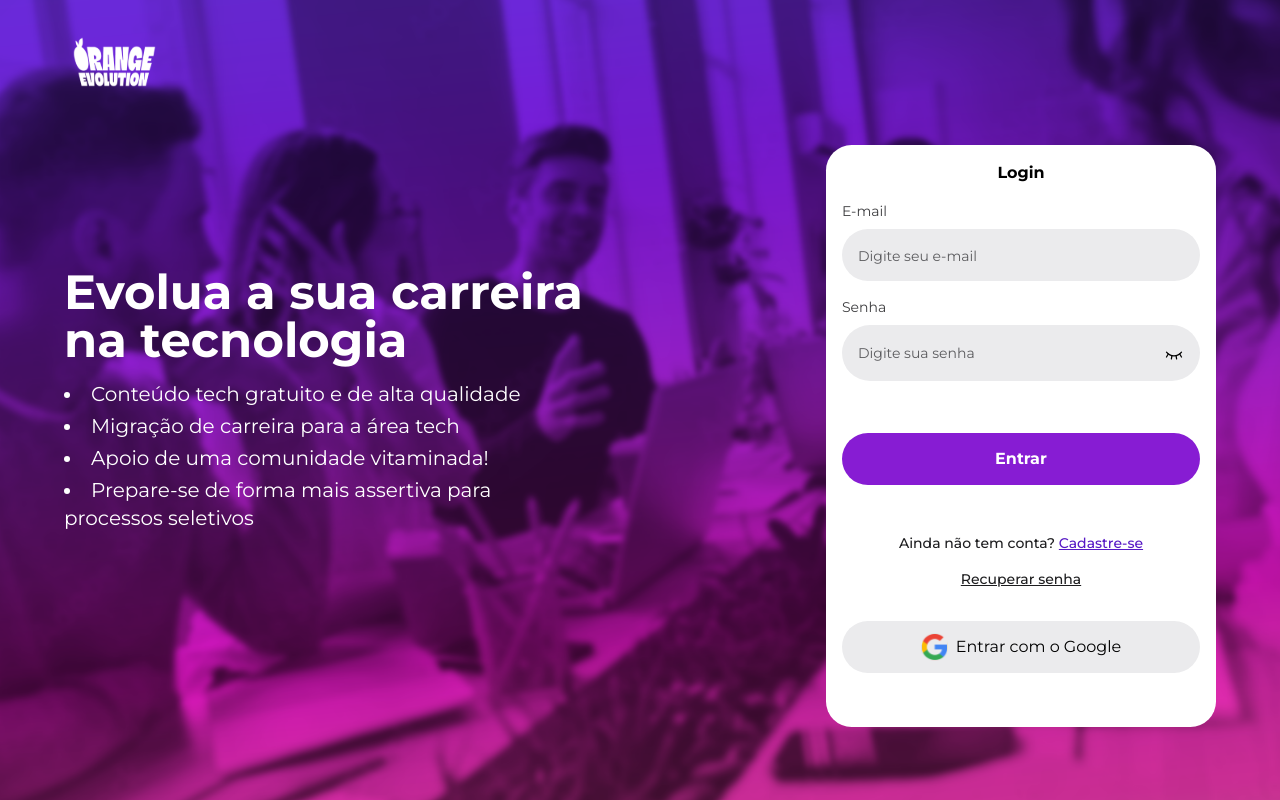
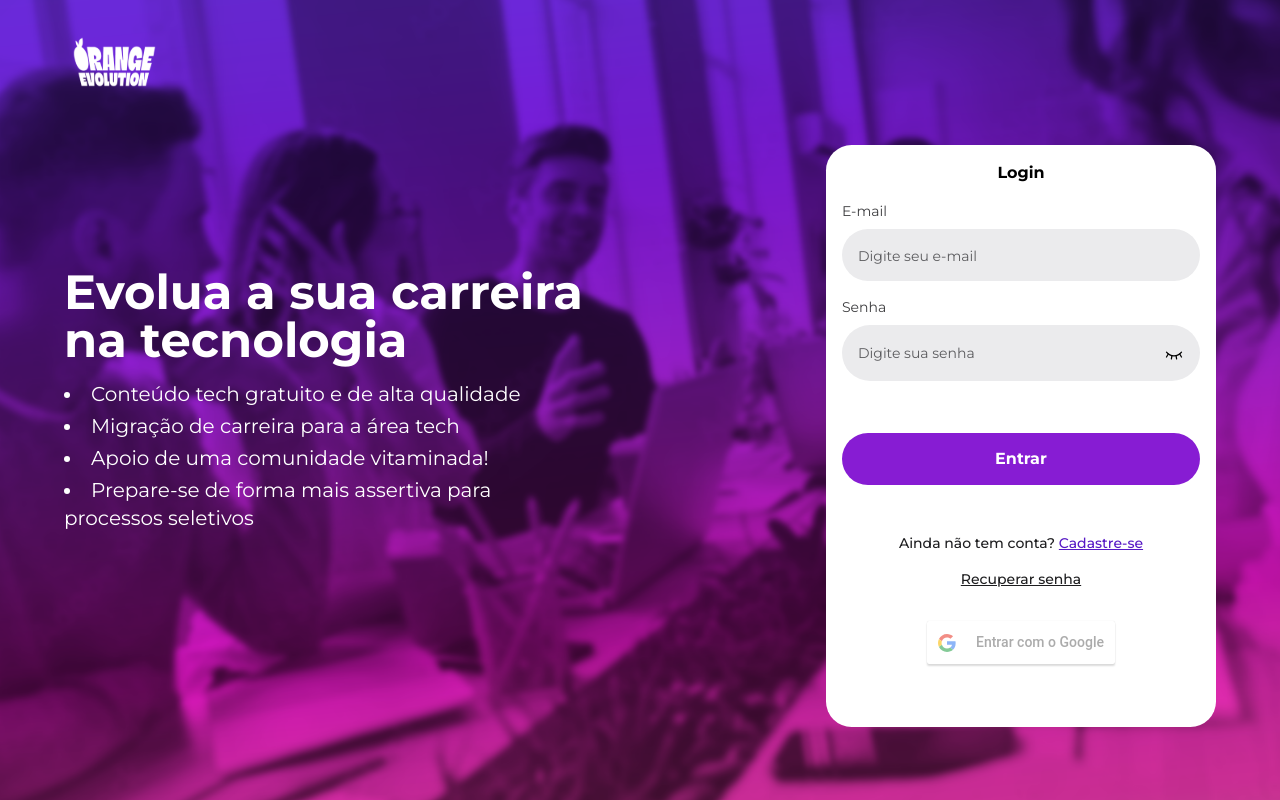
Before and after one commit to afonsonrodrigues/fchackathon-front, a React (Vite) app: page / in a window 1280 px wide. Built offline with nearby package versions, Linux system fonts and the light colour scheme.

Commit message:
atualizações na /admin e loginform com google

```diff
--- a/index.html
+++ b/index.html
@@ -4,6 +4,7 @@
     <meta charset="UTF-8" />
     <link rel="icon" type="image/svg+xml" href="./src/assets/colored-logo.svg" />
     <link rel="stylesheet" href="src/styles/tailwind.css">
+    <script src="https://apis.google.com/js/api.js"></script>
     <meta name="viewport" content="width=device-width, initial-scale=1.0" />
     <title>Orange Evolution 2.0</title>
   </head>
--- a/package.json
+++ b/package.json
@@ -13,6 +13,7 @@
         "phosphor-react": "^1.4.1",
         "react": "^18.2.0",
         "react-dom": "^18.2.0",
+        "react-google-login": "^5.2.2",
         "react-iframe": "^1.8.5",
         "react-is": "^18.2.0",
         "react-router-dom": "^6.4.3",
--- a/src/components/AdminHome/ConfirmModal/index.jsx
+++ b/src/components/AdminHome/ConfirmModal/index.jsx
@@ -15,7 +15,6 @@ export default function ConfirmModal({ setConfirmModal, setOpenAddTrackModal, se
                 setConfirmModal(false);
                 setOpenAddTrackModal(false);
                 setAddTrackForm({ name: '', error: '' });
-                return
             }
 
             if (path === '/add_track') {
@@ -25,7 +24,6 @@ export default function ConfirmModal({ setConfirmModal, setOpenAddTrackModal, se
                 setConfirmModal(false);
                 setOpenAddTrackModal(false);
                 setAddTrackForm({ name: '', error: '' });
-                return
             }
             if (path === '/add_content') {
                 const getId = addContentForm.track_id.split(' ').at(-1);
@@ -48,7 +46,6 @@ export default function ConfirmModal({ setConfirmModal, setOpenAddTrackModal, se
                     url_image: '',
                     error: ''
                 });
-                return
             }
             handleGetAllTracksNContent();
         } catch (error) {
--- a/src/components/LoginForm/index.jsx
+++ b/src/components/LoginForm/index.jsx
@@ -1,6 +1,7 @@
 import { useState } from "react";
 import { NavLink, useNavigate } from "react-router-dom";
 import GoogleIcon from "../../assets/google-icon.svg";
+import GoogleLogin from 'react-google-login';
 import api from "../../services/api";
 import "../../styles/utils.css";
 import { setItem } from "../../utils/storage";
@@ -11,8 +12,7 @@ import {
     CustomForm,
     InputsContainer,
     InputWrapper,
-    LinksContainer,
-    GoogleButton,
+    LinksContainer
 } from "./styled.jsx";
 
 export default function LoginForm({ path }) {
@@ -53,6 +53,14 @@ export default function LoginForm({ path }) {
             setForm({ ...form, error: err.response.data.message });
         }
     };
+
+    const responseGoogle = (response) => {
+        navigate('/home');
+        console.log(response);
+    }
+    const failureGoogle = (response) => {
+        console.log(response);
+    }
 
     return (
         <CustomForm
@@ -119,10 +127,12 @@ export default function LoginForm({ path }) {
                     Recuperar senha
                 </NavLink>
             </LinksContainer>
-            <GoogleButton className="w-full xs:w-[358px] h-[52px] flex items-center justify-center gap-2 font-normal">
-                <img src={GoogleIcon} alt="google's icon" />
-                Entrar com o Google
-            </GoogleButton>
+            <GoogleLogin
+                clientId='846135531749-6hqpouu5hlkesq96dlcjtq9gla7760qb.apps.googleusercontent.com'
+                onSuccess={responseGoogle}
+                onFailure={failureGoogle}
+                buttonText='Entrar com o Google'
+            />
         </CustomForm>
     );
 }
```
Also changed, not shown: 1 other file (tests, documents, lock files or other folders).
